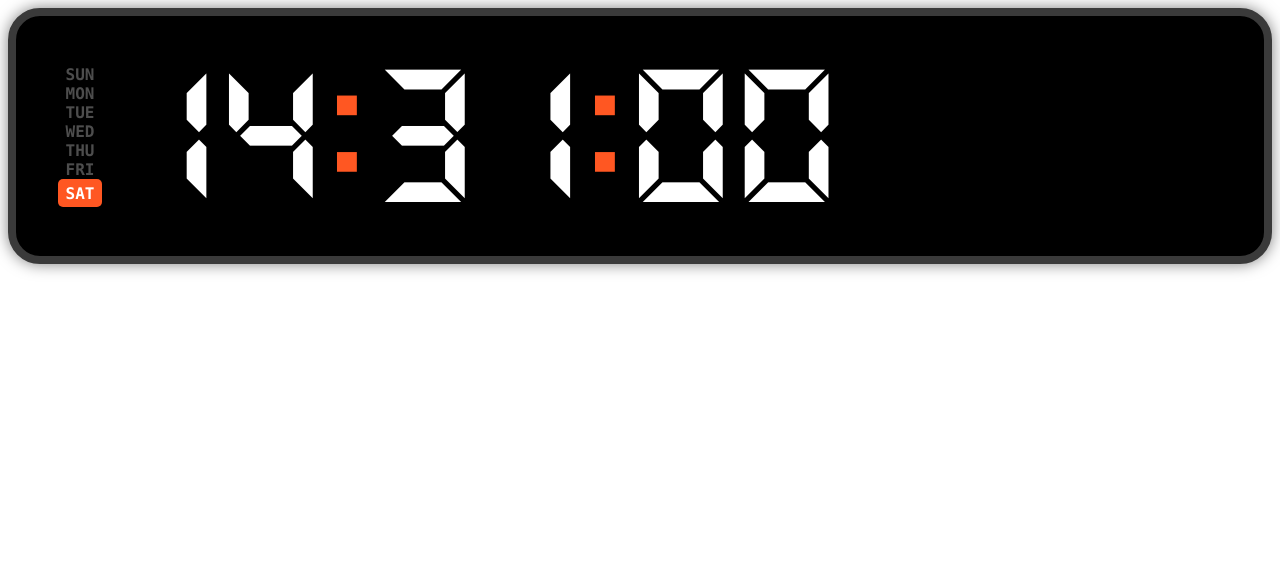
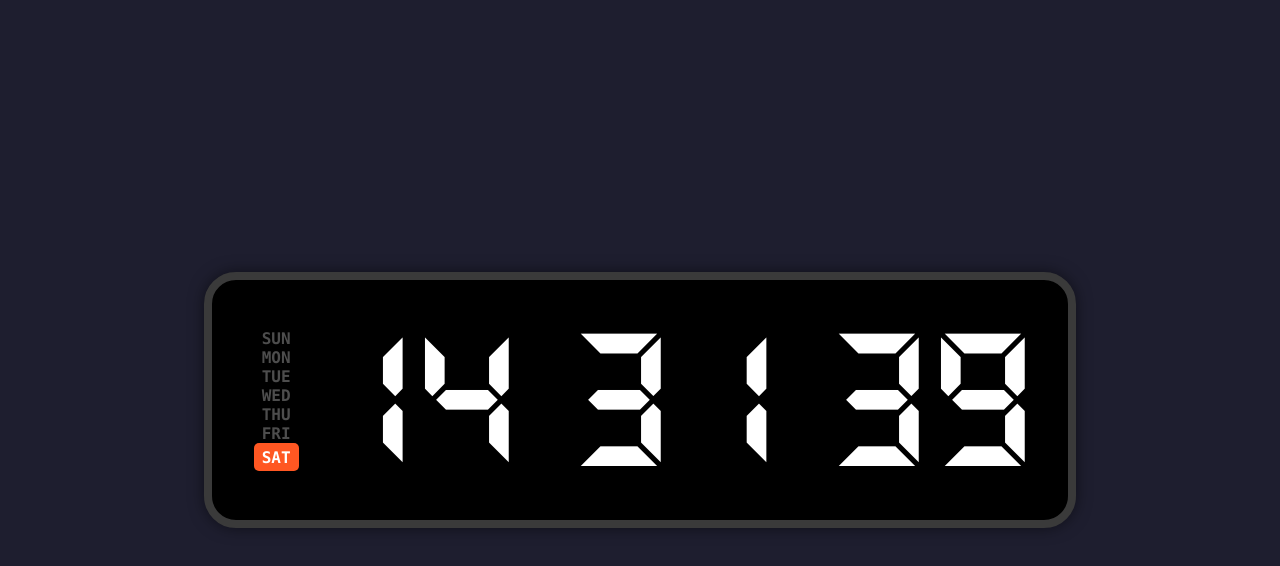
Before and after one commit to Asutorofiru/Digital-Clock, a plain HTML site: page index.html in a window 1280 px wide. Drawn offline with Linux system fonts and the light colour scheme.

Commit message:
Modified the Code

```diff
--- a/script.js
+++ b/script.js
@@ -3,23 +3,27 @@ const $ = (selector) => {
 };
 
 const hour = $(".hour");
-const dot = $(".dot");
+const dots = document.querySelectorAll(".dot");
 const min = $(".min");
+const sec = $(".sec");
 const week = $(".week");
 let showDot = true;
 
 function update() {
-  showDot = !showDot;
   const now = new Date();
 
-  if (showDot) {
-    dot.classList.add("invisible");
-  } else {
-    dot.classList.remove("invisible");
-  }
+  showDot = !showDot;
+  dots.forEach((dot) => {
+    if (showDot) {
+      dot.classList.add("invisible");
+    } else {
+      dot.classList.remove("invisible");
+    }
+  });
 
   hour.textContent = String(now.getHours()).padStart(2, "0");
   min.textContent = String(now.getMinutes()).padStart(2, "0");
+  sec.textContent = String(now.getSeconds()).padStart(2, "0");
 
   Array.from(week.children).forEach((ele) => {
     ele.classList.remove("active");
@@ -28,6 +32,6 @@ function update() {
   week.children[now.getDay()].classList.add("active");
 }
 
-setInterval(update, 500);
+setInterval(update, 1000);
 
 update();
--- a/style.css
+++ b/style.css
@@ -6,6 +6,17 @@
 @font-face {
   font-family: "Hack";
   src: url("fonts/Hack-Bold.ttf");
+}
+
+body {
+  display: flex;
+  justify-content: center;
+  align-items: center;
+  height: 100vh;
+  margin: 0;
+  font-family: Arial, sans-serif;
+  background-color: #1e1e2f;
+  color: white;
 }
 
 .digital-clock {
```
